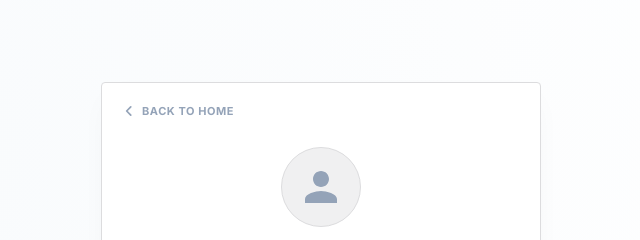
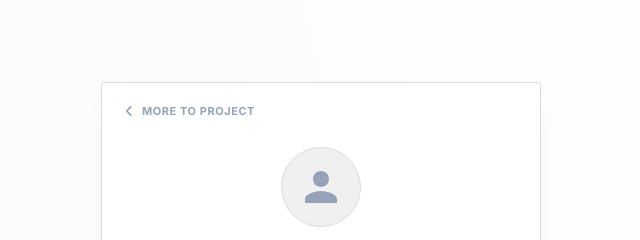
Before and after one commit to AlgoNeel/Anonymous-Message, a plain HTML site: page index.html in a window 1280 px wide. Shown: the top 240 px of the page, 319-959 px from the left. Drawn offline with nearby package versions, Linux system fonts and the light colour scheme.

Commit message:
Update index.html

```diff
--- a/index.html
+++ b/index.html
@@ -242,11 +242,11 @@
 
     <main class="wp-block-card">
         <!-- Back Button -->
-        <a href="mainpage.html" class="back-home">
+        <a href="https://swapneel.bro.bd/Projects/" class="back-home">
             <svg class="w-3.5 h-3.5" fill="none" stroke="currentColor" viewBox="0 0 24 24">
                 <path stroke-linecap="round" stroke-linejoin="round" stroke-width="3" d="M15 19l-7-7 7-7" />
             </svg>
-            Back to Home
+            More to Project
         </a>
 
         <div class="profile-photo" id="profileContainer">
```
